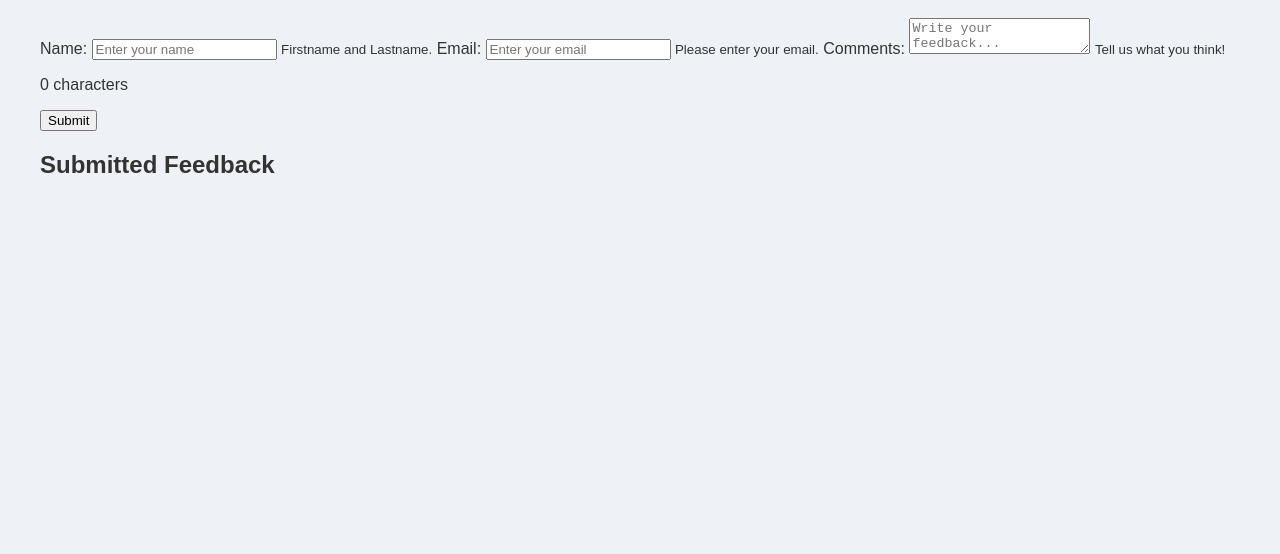
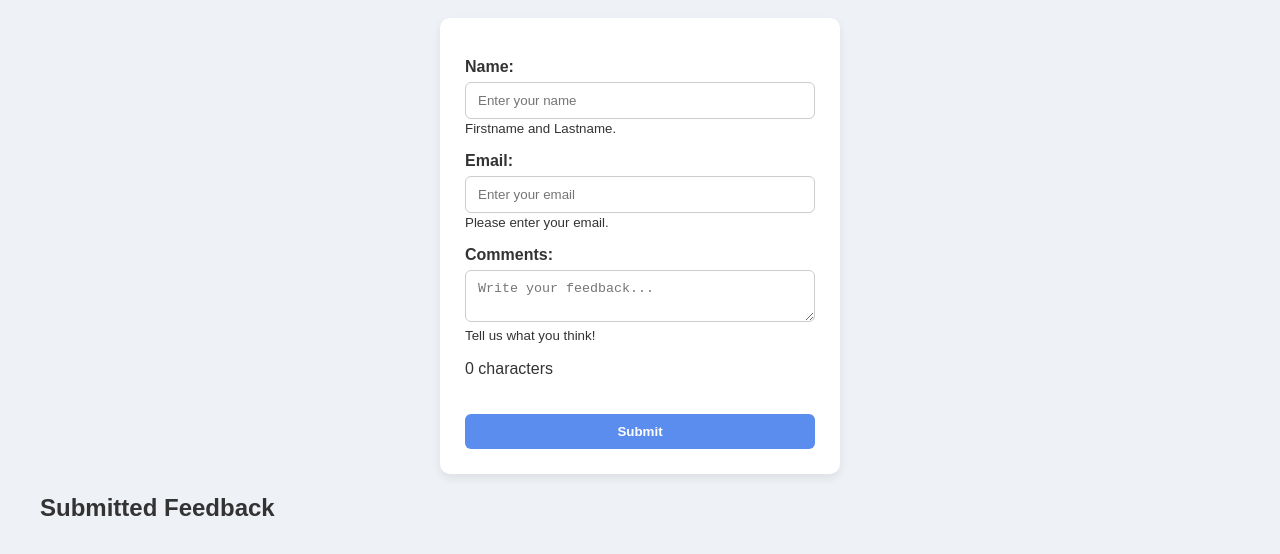
Before and after one commit to javokhirisaev/feedback-form, a plain HTML site: page index.html in a window 1280 px wide. Shown: the part 80-634 px from the top of the page. Drawn offline with Linux system fonts and the light colour scheme.

Commit message:
styled form and inputs

```diff
--- a/style.css
+++ b/style.css
@@ -9,3 +9,52 @@ h1 {
   text-align: center;
   color: #222;
 }
+
+form {
+  background: #fff;
+  padding: 25px;
+  border-radius: 10px;
+  width: 350px;
+  margin: 0 auto;
+  box-shadow: 0 4px 10px rgba(0, 0, 0, 0.08);
+}
+
+label {
+  display: block;
+  margin-top: 15px;
+  font-weight: bold;
+}
+
+input,
+textarea {
+  width: 100%;
+  margin-top: 6px;
+  padding: 10px 12px; /* even padding on both sides */
+  border: 1px solid #ccc;
+  border-radius: 6px;
+  transition: border-color 0.3s ease;
+  box-sizing: border-box; /* keeps width consistent */
+}
+
+input:focus,
+textarea:focus {
+  border-color: #5b8def;
+  outline: none;
+}
+
+button {
+  margin-top: 20px;
+  padding: 10px;
+  width: 100%;
+  background: #5b8def;
+  color: white;
+  border: none;
+  border-radius: 6px;
+  font-weight: bold;
+  cursor: pointer;
+  transition: background 0.3s ease;
+}
+
+button:hover {
+  background: #4a7bd7;
+}
```
